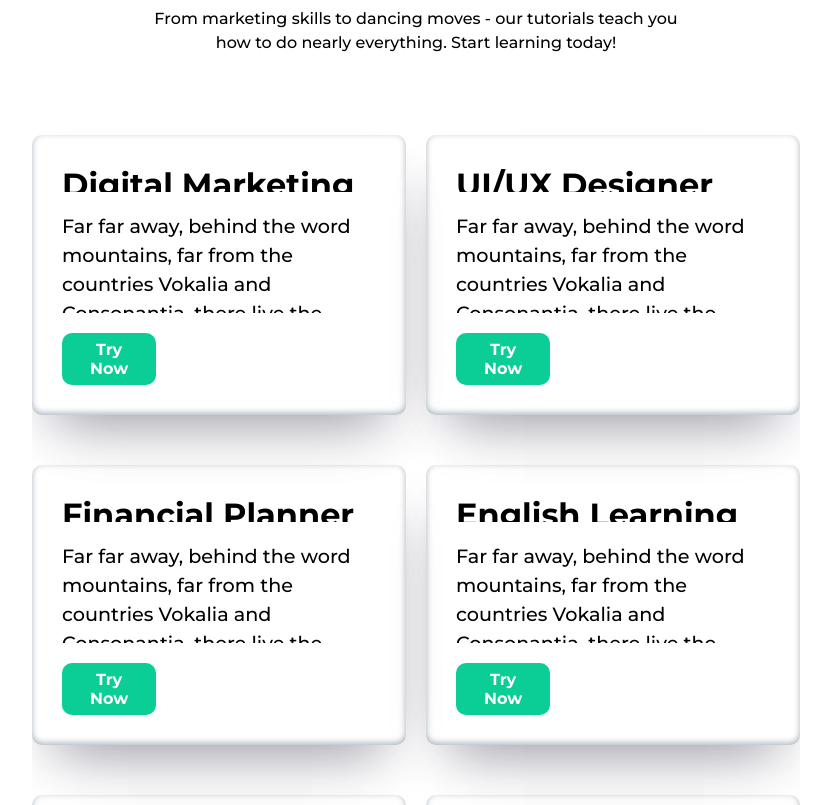
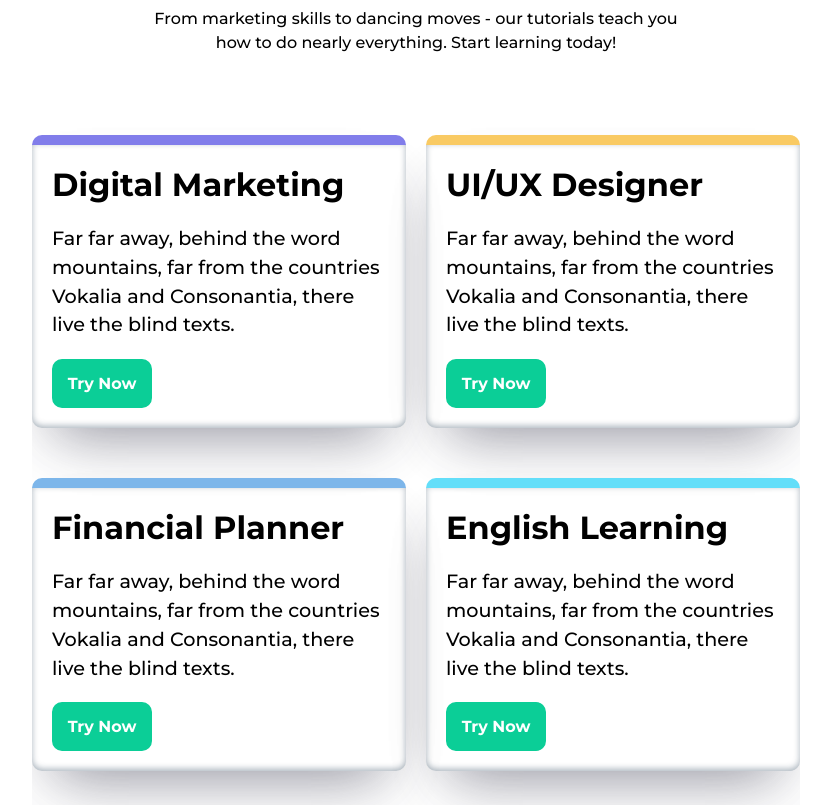
Before and after one commit to babaJay23/CoursEfree, a React (Create React App) app: page / in a window 1280 px wide. Shown: the part 2520-3325 px from the top of the page, without its empty margins (224-1055 px from the left). Built offline with nearby package versions, Linux system fonts and the light colour scheme.

Commit message:
container divs

```diff
--- a/src/components/Tutorials/Tutorial.js
+++ b/src/components/Tutorials/Tutorial.js
@@ -6,31 +6,35 @@ import Modal from '../../reusable/Modal';
 const  sectionContents = [
   {
     title: "Digital Marketing",
-    description: "Far far away, behind the word mountains, far from the countries Vokalia and Consonantia, there live the blind texts. "
+    description: "Far far away, behind the word mountains, far from the countries Vokalia and Consonantia, there live the blind texts.",
+    bg:'#817dea'
   },
   {
     title: "UI/UX Designer",
-    description: "Far far away, behind the word mountains, far from the countries Vokalia and Consonantia, there live the blind texts."
+    description: "Far far away, behind the word mountains, far from the countries Vokalia and Consonantia, there live the blind texts.",
+    bg:'#f9ca63'
   },
   {
     title: "Financial Planner",
-    description: "Far far away, behind the word mountains, far from the countries Vokalia and Consonantia, there live the blind texts. "
+    description: "Far far away, behind the word mountains, far from the countries Vokalia and Consonantia, there live the blind texts. ",
+    bg:'#7db6ea'
   },
   {
     title: "English Learning",
-    description: "Far far away, behind the word mountains, far from the countries Vokalia and Consonantia, there live the blind texts. "
+    description: "Far far away, behind the word mountains, far from the countries Vokalia and Consonantia, there live the blind texts. ",
+    bg:'#63def9'
   },
   {
     title: "Photography Basic",
-    description: "Far far away, behind the word mountains, far from the countries Vokalia and Consonantia, there live the blind texts. "
+    description: "Far far away, behind the word mountains, far from the countries Vokalia and Consonantia, there live the blind texts. ",
+    bg:'#ea7d7d'
   },
   {
     title: "Logo Creation",
-    description: "Far far away, behind the word mountains, far from the countries Vokalia and Consonantia, there live the blind texts. "
+    description: "Far far away, behind the word mountains, far from the countries Vokalia and Consonantia, there live the blind texts. ",
+    bg:'#e873c7'
   }
 ]
-
-const colors = ['green', 'red', 'blue'];
 
 
 
@@ -47,6 +51,8 @@ const Tutorial = ({text}) =>{
 		setShow(false);
 	};
 
+
+
   return (
     <TutorialSection className='tutorial-section'>
       <TutorialHeading>Our Best Tutorials</TutorialHeading>
@@ -55,7 +61,7 @@ const Tutorial = ({text}) =>{
         {
           sectionContents.map((item, index) => {
             return(
-              <SectionContents className='tutes' key={index}>
+              <SectionContents className='tutes' key={index} style={{ borderTop: `10px solid ${item.bg}` }}>
                 <h1>{item.title}</h1>
                 <p style={{
                   marginTop: '20px',
@@ -111,10 +117,9 @@ const SectionContents = styled.div`
   display: flex;
   flex-direction: column;
   box-shadow: rgba(50, 50, 93, 0.25) 0px 30px 50px -20px, rgba(0, 0, 0, 0.3) 0px 30px 60px -30px, rgba(10, 37, 64, 0.35) 0px -2px 6px 0px inset;
-  padding: 30px;
+  padding: 20px;
   margin-top: 30px;
   border-radius: 10px;
-  height: 280px;
   overflow: auto;
 `
 
@@ -122,7 +127,7 @@ const TutorialButton = styled.button`
   display: flex;
   align-items: center;
   background-color: #0bce97;
-  border: none;
+  border: 2px solid #0bce97;
   border-radius: 10px;
   outline: none;
   padding: 13px;
--- a/src/reusable/Modal.css
+++ b/src/reusable/Modal.css
@@ -14,4 +14,5 @@
 
 .display-none {
 	display: none;
+  /* color: #ea7d7d; */
 }
```
